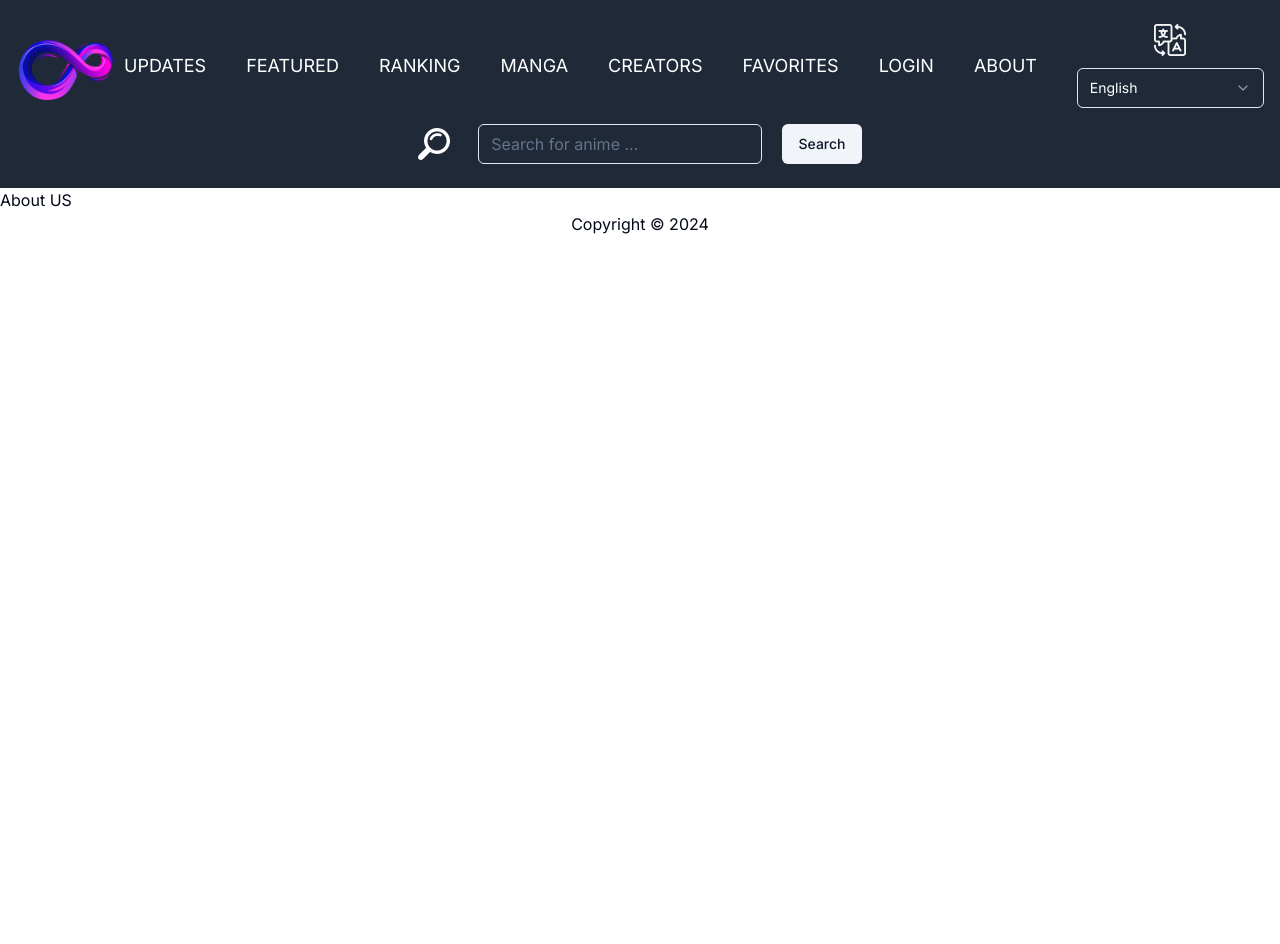
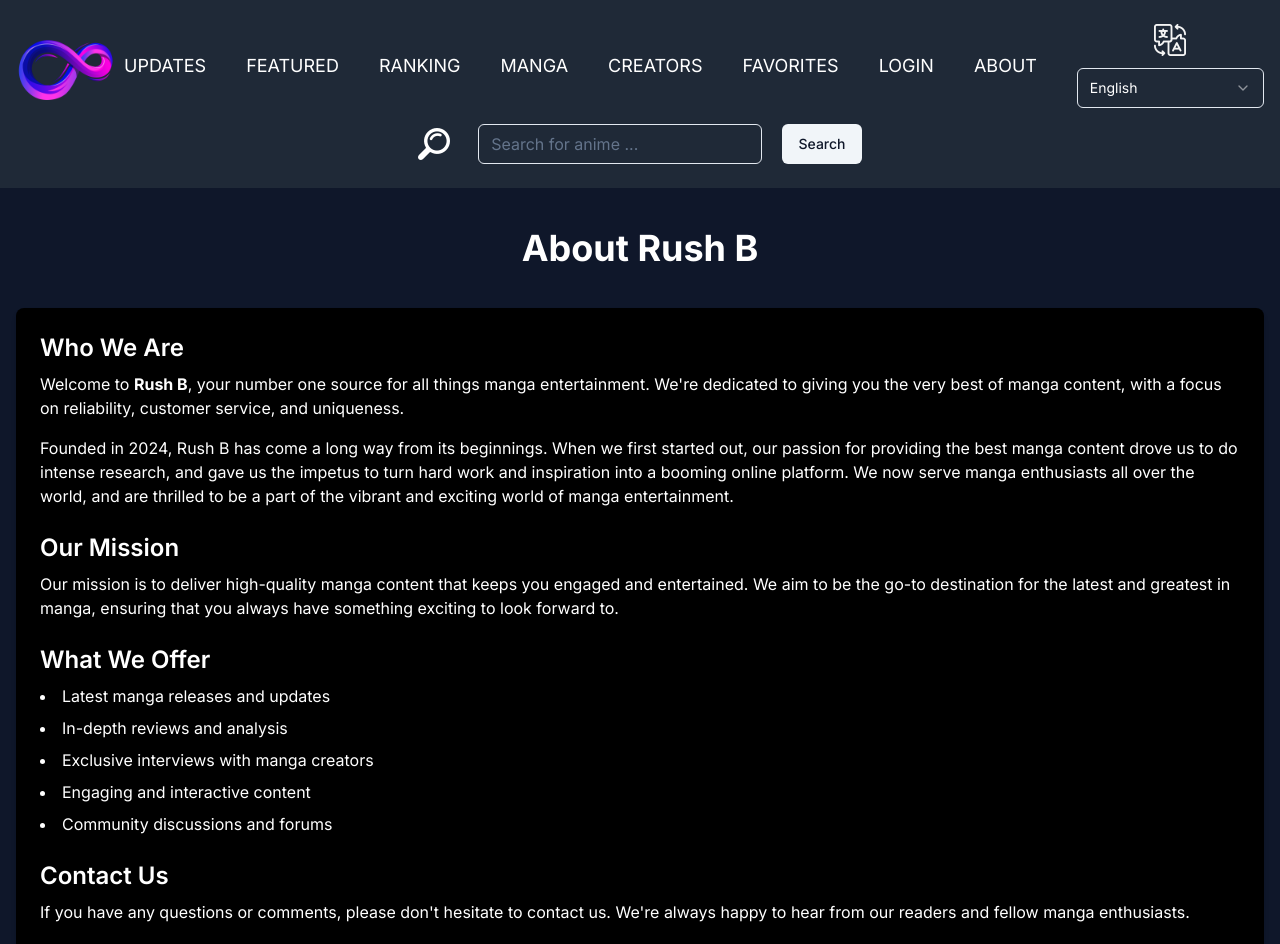
Before and after one commit to J1nnH/manga-website, a Next.js app: page /about in a window 1280 px wide. Shown: the top 944 px of the page. Before the commit the page ends 800 px from the top, so only its background shows below. Built offline with nearby package versions, Linux system fonts and the light colour scheme.

Commit message:
added about page

```diff
--- a/src/app/about/page.tsx
+++ b/src/app/about/page.tsx
@@ -1,5 +1,39 @@
+
+
 export default function About() {
     return (
-        <p>About US</p>
+        <div className="bg-slate-900 text-white min-h-screen flex items-center justify-center">
+        <div className="container mx-auto px-4 py-10">
+          <header className="text-center mb-10">
+            <h1 className="text-4xl font-bold">About Rush B</h1>
+          </header>
+          <main className="bg-black p-6 rounded-lg shadow-md">
+            <section className="mb-6">
+              <h2 className="text-2xl font-semibold mb-2">Who We Are</h2>
+              <p className="mb-4">Welcome to <strong>Rush B</strong>, your number one source for all things manga entertainment. We're dedicated to giving you the very best of manga content, with a focus on reliability, customer service, and uniqueness.</p>
+              <p className="mb-4">Founded in 2024, Rush B has come a long way from its beginnings. When we first started out, our passion for providing the best manga content drove us to do intense research, and gave us the impetus to turn hard work and inspiration into a booming online platform. We now serve manga enthusiasts all over the world, and are thrilled to be a part of the vibrant and exciting world of manga entertainment.</p>
+            </section>
+            <section className="mb-6">
+              <h2 className="text-2xl font-semibold mb-2">Our Mission</h2>
+              <p className="mb-4">Our mission is to deliver high-quality manga content that keeps you engaged and entertained. We aim to be the go-to destination for the latest and greatest in manga, ensuring that you always have something exciting to look forward to.</p>
+            </section>
+            <section className="mb-6">
+              <h2 className="text-2xl font-semibold mb-2">What We Offer</h2>
+              <ul className="list-disc list-inside">
+                <li className="mb-2">Latest manga releases and updates</li>
+                <li className="mb-2">In-depth reviews and analysis</li>
+                <li className="mb-2">Exclusive interviews with manga creators</li>
+                <li className="mb-2">Engaging and interactive content</li>
+                <li className="mb-2">Community discussions and forums</li>
+              </ul>
+            </section>
+            <section>
+              <h2 className="text-2xl font-semibold mb-2">Contact Us</h2>
+              <p className="mb-4">If you have any questions or comments, please don't hesitate to contact us. We're always happy to hear from our readers and fellow manga enthusiasts.</p>
+              <p>Email: <a href="mailto:contact@rushb.com" className="text-blue-500">contact@rushb.com</a></p>
+            </section>
+          </main>
+        </div>
+      </div>
     );
 }
--- a/src/app/header.tsx
+++ b/src/app/header.tsx
@@ -82,7 +82,7 @@ export default function Header() {
             </li>
             <li className="min-w-[fit-content]">
               <a
-                href="/"
+                href="/about"
                 className="hover:text-gray-400 transition-colors duration-300"
               >
                 about
```
